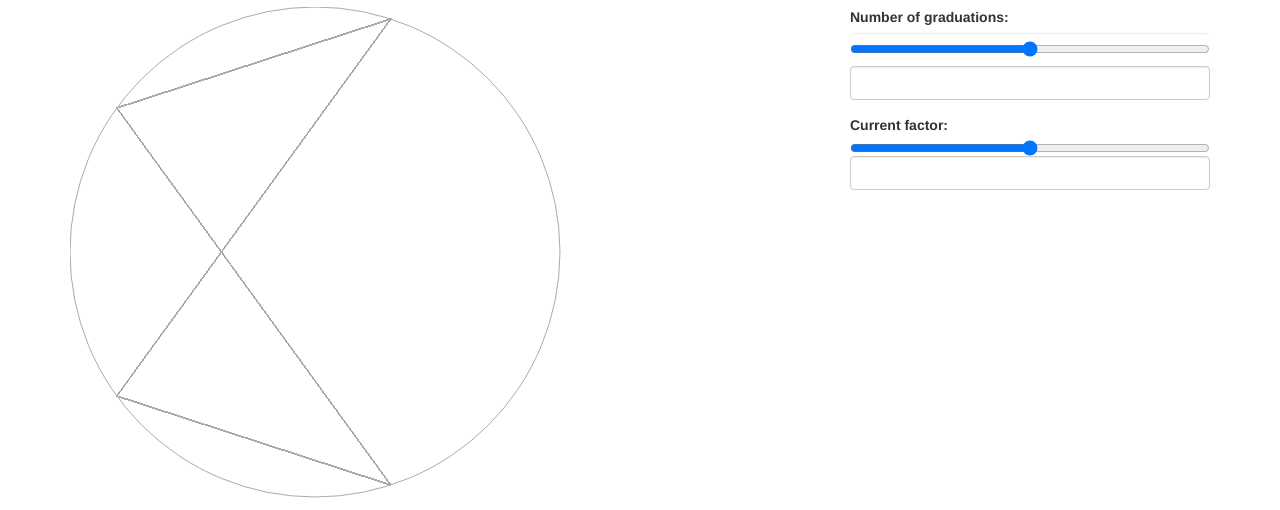
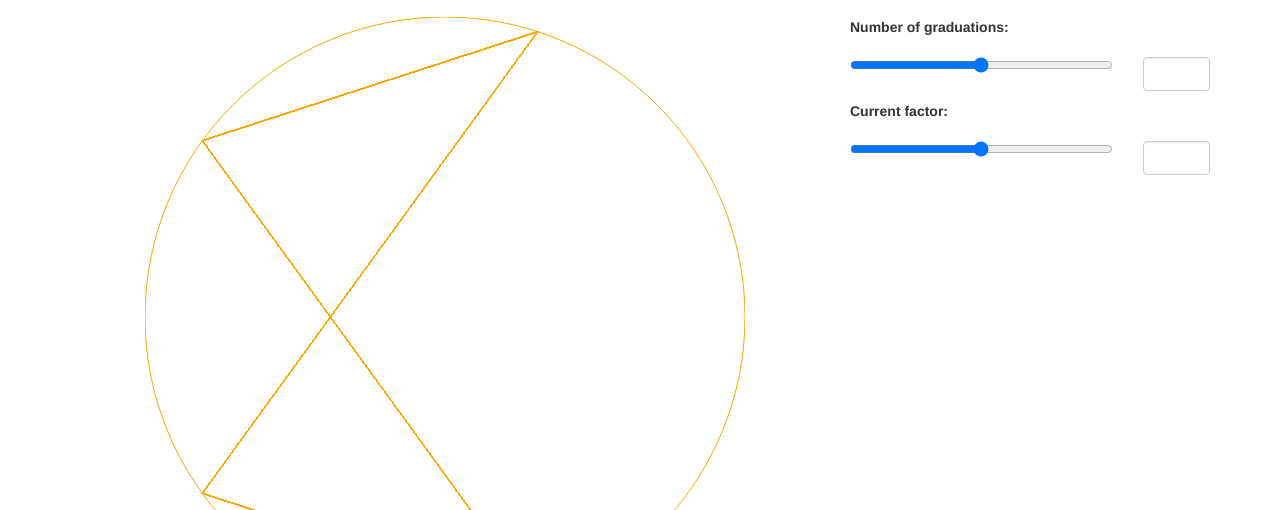
Before and after one commit to jpetitcolas/multiplication-circle, a plain HTML site: page index.html in a window 1280 px wide. Shown: the part 63-573 px from the top of the page. Drawn offline with nearby package versions, Linux system fonts and the light colour scheme.

Commit message:
Update result while dragging sliders

```diff
--- a/index.html
+++ b/index.html
@@ -8,22 +8,34 @@
 </head>
 <body>
     <div class="container">
-        <h1>Multiplication Circle <small>Multiplication Tables Visualization Tool</small></h1>
+        <h1 style="margin-bottom: 20px;">Multiplication Circle <small>Multiplication Tables Visualization Tool</small></h1>
         <div class="row">
-            <div class="col-md-8">
-                <canvas id="dataviz" height="500" width="500"></canvas>
+            <div class="col-md-8 text-center" id="canvas-container">
+                <canvas id="dataviz"></canvas>
             </div>
             <div class="col-md-4">
                 <form>
                     <p class="form-group">
                         <label for="graduation_numbers">Number of graduations:</label>
-                        <input type="range" min="2" step="1" class="graduation_input form-control" />
-                        <input type="text" class="graduation_input form-control" id="graduation_numbers_input" />
+                        <div class="row">
+                            <div class="col-md-9">
+                                <input type="range" min="2" max="500" step="1" class="graduation_input" />
+                            </div>
+                            <div class="col-md-3">
+                                <input type="text" class="graduation_input form-control" id="graduation_numbers_input" />
+                            </div>
+                        </div>
                     </p>
                     <p class="form-group">
                         <label for="current_factor">Current factor:</label>
-                        <input type="range" min="2" step="0.1" id="current_factor_slider" class="current_factor"/>
-                        <input type="text" id="current_factor_input" class="current_factor form-control"/>
+                        <div class="row">
+                            <div class="col-md-9">
+                                <input type="range" min="2" max="100" step="0.1" class="current_factor" />
+                            </div>
+                            <div class="col-md-3">
+                                <input type="text" class="current_factor form-control" id="current_factor_input" />
+                            </div>
+                        </div>
                     </p>
                 </form>
             </div>
--- a/js/dataviz.js
+++ b/js/dataviz.js
@@ -1,15 +1,20 @@
 (function() {
     'use strict';
 
+    var canvasContainer = document.getElementById('canvas-container');
+    var WIDTH = canvasContainer.offsetWidth > 600 ? 600 : canvasContainer.offsetWidth;
+    var HEIGHT = WIDTH;
+
     var canvas = document.getElementById('dataviz');
+    canvas.setAttribute('width', WIDTH);
+    canvas.setAttribute('height', HEIGHT);
+
     var ctx = canvas.getContext('2d');
     var parameters = {
         graduationNumber: 5,
         currentFactor: 2
     };
 
-    var WIDTH = canvas.getAttribute('width') * 1 - 10;
-    var HEIGHT = canvas.getAttribute('height') * 1 - 10;
     var RADIUS = HEIGHT / 2;
 
     function emptyCircle() {
@@ -18,7 +23,7 @@
         ctx.fillStyle = '#fff';
         ctx.fill();
         ctx.lineWidth = 1;
-        ctx.strokeStyle = '#aaa';
+        ctx.strokeStyle = 'orange';
         ctx.stroke();
     }
 
@@ -57,7 +62,7 @@
     function addEventListenersTo(className, mappedValue) {
         var mappedInputs = document.getElementsByClassName(className);
         for (var i = 0, c = mappedInputs.length ; i < c ; i++) {
-            mappedInputs[i].addEventListener('change', function() {
+            mappedInputs[i].addEventListener('input', function() {
                 parameters[mappedValue] = this.value * 1;
                 for (var j = 0, c2 = mappedInputs.length ; j < c2 ; j++) {
                     mappedInputs[j].value = parameters[mappedValue];
```
